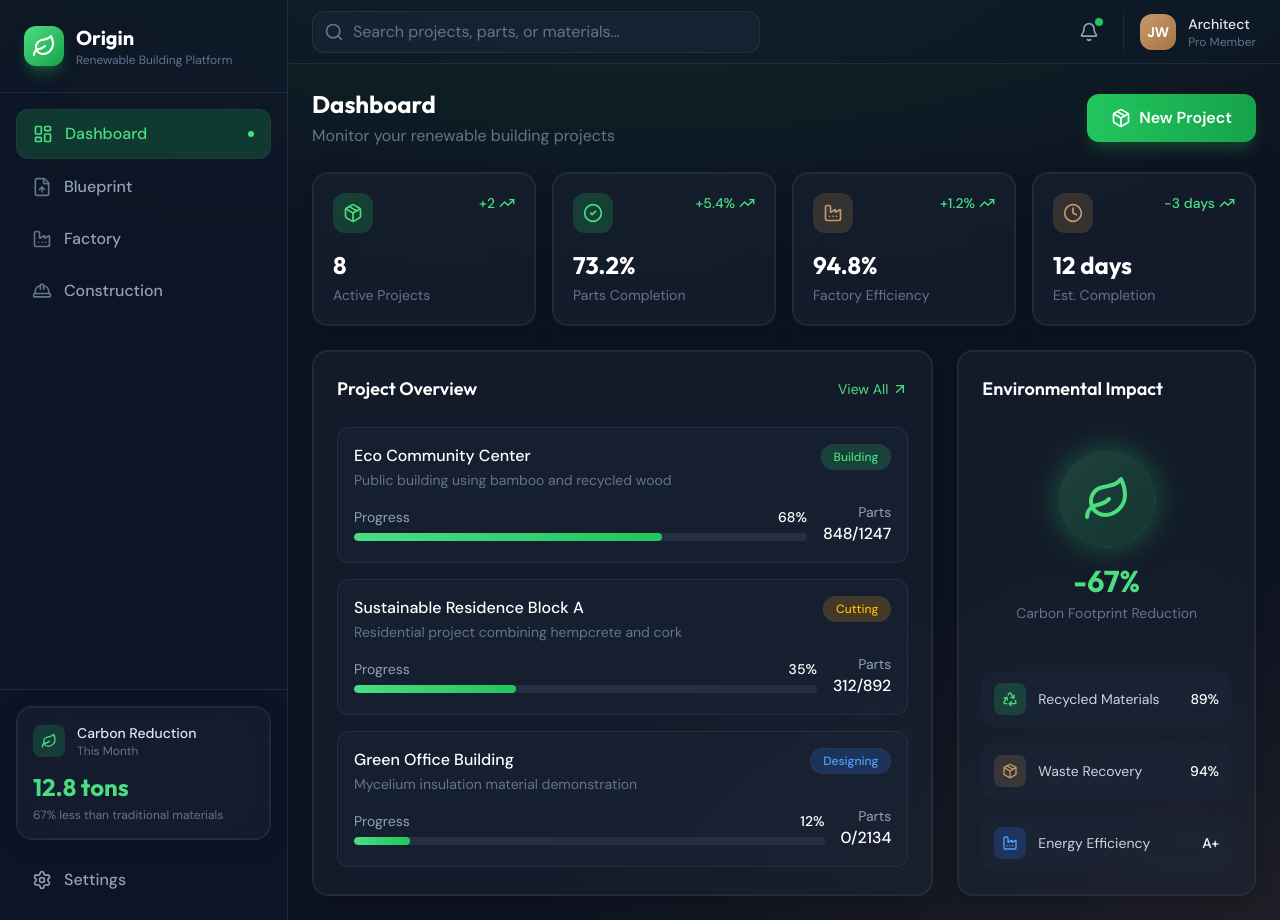
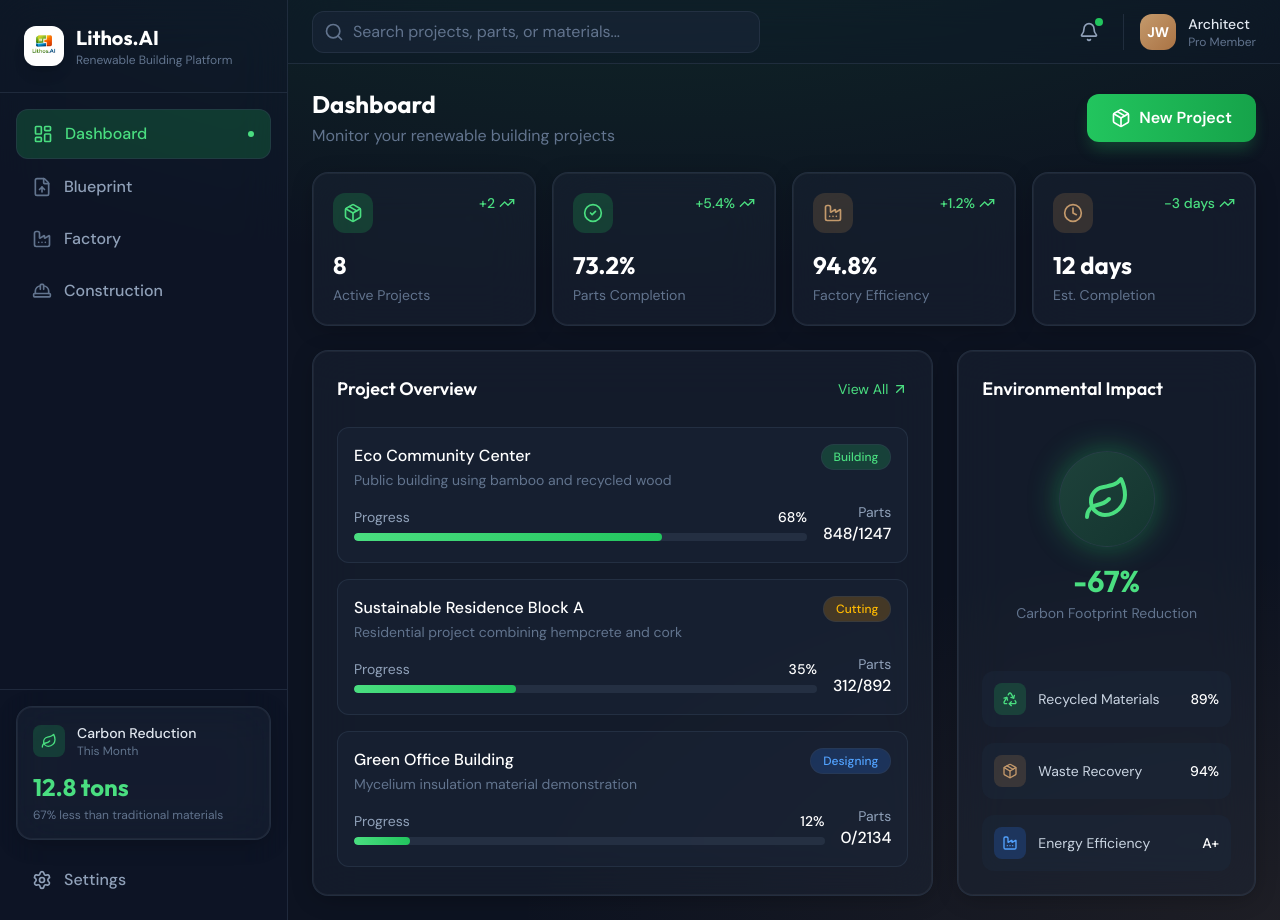
Before and after one commit to kshiteesh-joshi/Construction-AI-Platform, a React (Vite) app: page / in a window 1280 px wide. Built offline with nearby package versions, Linux system fonts and the light colour scheme.

Commit message:
Update branding: Replace Origin with Lithos.AI and add custom logo

```diff
--- a/index.html
+++ b/index.html
@@ -4,7 +4,7 @@
     <meta charset="UTF-8" />
     <link rel="icon" type="image/svg+xml" href="/vite.svg" />
     <meta name="viewport" content="width=device-width, initial-scale=1.0" />
-    <title>Origin - Renewable Building Platform</title>
+    <title>Lithos.AI - Renewable Building Platform</title>
     <link rel="preconnect" href="https://fonts.googleapis.com">
     <link rel="preconnect" href="https://fonts.gstatic.com" crossorigin>
     <link href="https://fonts.googleapis.com/css2?family=DM+Sans:ital,opsz,wght@0,9..40,100..1000;1,9..40,100..1000&family=JetBrains+Mono:wght@400;500;600&family=Outfit:wght@400;500;600;700;800&display=swap" rel="stylesheet">
--- a/package.json
+++ b/package.json
@@ -1,5 +1,5 @@
 {
-  "name": "origin-build",
+  "name": "lithos-ai",
   "private": true,
   "version": "0.0.0",
   "type": "module",
--- a/src/components/Layout.tsx
+++ b/src/components/Layout.tsx
@@ -26,11 +26,13 @@ export function Layout() {
         {/* Logo */}
         <div className="p-6 border-b border-slate-700/50">
           <div className="flex items-center gap-3">
-            <div className="w-10 h-10 rounded-xl bg-gradient-to-br from-forest-400 to-forest-600 flex items-center justify-center shadow-lg shadow-forest-500/30">
-              <Leaf className="w-6 h-6 text-white" />
-            </div>
+            <img
+              src="/lithos-logo.png"
+              alt="Lithos.AI Logo"
+              className="w-10 h-10 rounded-xl object-cover shadow-lg"
+            />
             <div>
-              <h1 className="font-display font-bold text-xl text-white">Origin</h1>
+              <h1 className="font-display font-bold text-xl text-white">Lithos.AI</h1>
               <p className="text-xs text-slate-500">Renewable Building Platform</p>
             </div>
           </div>
```
Also changed, not shown: public/lithos-logo.png (added), 1 other file (tests, documents, lock files or other folders).
